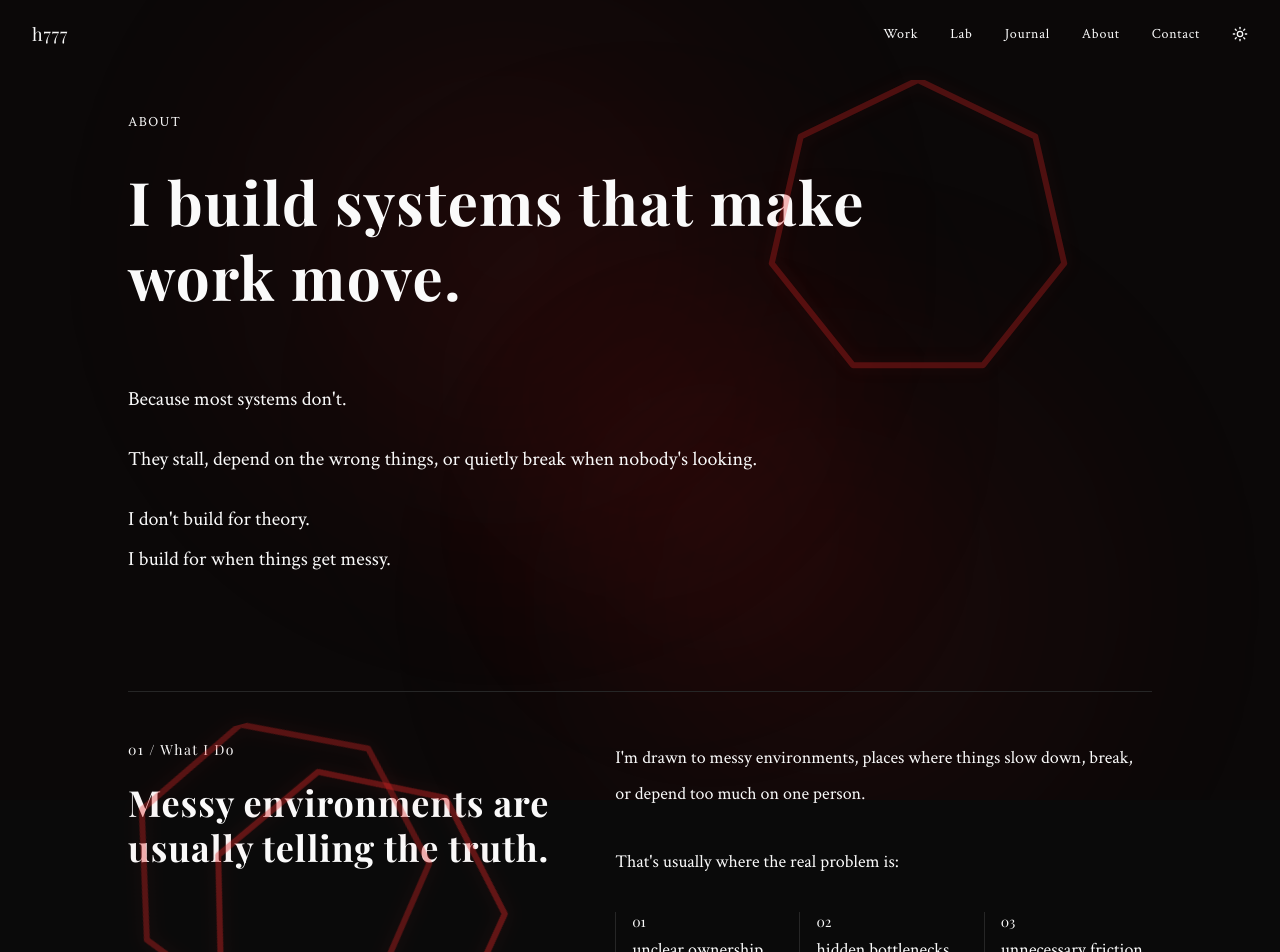
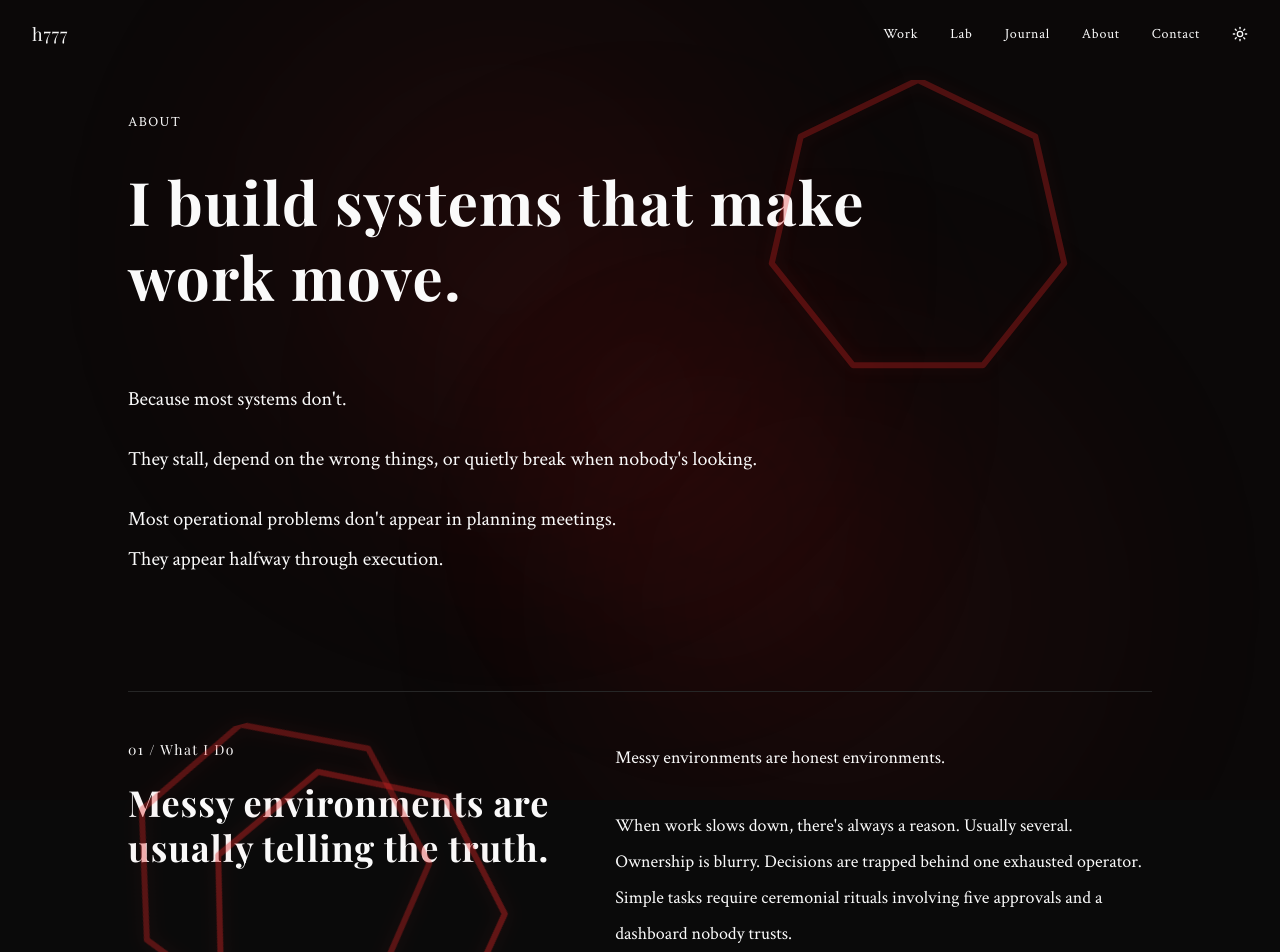
Before and after one commit to hypnoticdata777/calmCommandCenter, a React (Vite) app: page /about in a window 1280 px wide. Shown: the top 952 px of the page. Built offline with nearby package versions, Linux system fonts and the light colour scheme.

Commit message:
Update about page copy

```diff
--- a/src/app/pages/About.tsx
+++ b/src/app/pages/About.tsx
@@ -61,9 +61,9 @@ export function About() {
                 nobody's looking.
               </p>
               <p className="text-foreground/90">
-                I don't build for theory.
+                Most operational problems don't appear in planning meetings.
                 <br />
-                I build for when things get messy.
+                They appear halfway through execution.
               </p>
             </div>
           </motion.div>
@@ -84,11 +84,20 @@ export function About() {
           </div>
 
           <div className="space-y-8 text-lg leading-loose text-foreground/70">
+            <p>Messy environments are honest environments.</p>
             <p>
-              I'm drawn to messy environments, places where things slow down,
-              break, or depend too much on one person.
+              When work slows down, there's always a reason. Usually several.
+              Ownership is blurry. Decisions are trapped behind one exhausted
+              operator. Simple tasks require ceremonial rituals involving five
+              approvals and a dashboard nobody trusts.
             </p>
-            <p className="text-foreground/90">That's usually where the real problem is:</p>
+            <p className="text-foreground/90">
+              Most organizations respond by adding more process.
+              <br />
+              Which is like solving traffic by pouring concrete directly onto
+              the cars.
+            </p>
+            <p>I do the opposite.</p>
 
             <div className="grid gap-4 sm:grid-cols-3">
               {frictionPoints.map((point, index) => (
@@ -105,7 +114,6 @@ export function About() {
             </div>
 
             <div className="space-y-4 text-foreground/80">
-              <p>I don't try to fix everything at once.</p>
               <p>
                 I find the edges.
                 <br />
```
